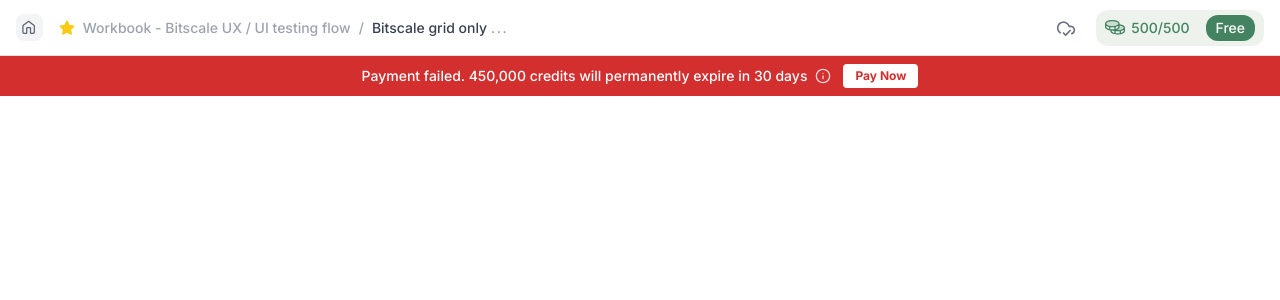
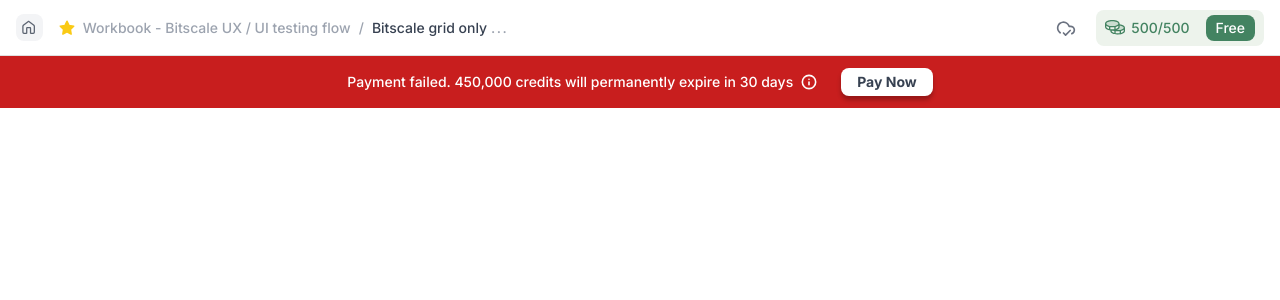
Before and after one commit to sukh285/Bitscale-Workbook, a React (Vite) app: page / in a window 1280 px wide. Shown: the top 300 px of the page. Built offline with nearby package versions, Linux system fonts and the light colour scheme.

Commit message:
feat: add and refine payment banner

```diff
--- a/src/components/ui/CreditsDisplay.jsx
+++ b/src/components/ui/CreditsDisplay.jsx
@@ -3,7 +3,7 @@ import coinsIcon from "/coins.svg";
 
 export const CreditsDisplay = () => {
   return (
-    <div className="flex items-center bg-bit-light-green rounded-xl border border-transparent hover:border-brand-border transition-colors">
+    <div className="flex items-center bg-bit-light-green rounded-lg border border-transparent hover:border-brand-border transition-colors">
       <div className="flex items-center gap-2 py-1 pr-2 pl-2">
         {/* Coins Section */}
         <div className="flex items-center gap-1.5">
@@ -18,7 +18,7 @@ export const CreditsDisplay = () => {
         </div>
 
         {/* Free Badge */}
-        <div className="bg-bit-dark-green text-white text-sm font-medium px-2.5 py-1.5 rounded-xl ml-2 leading-none">
+        <div className="bg-bit-dark-green text-white text-sm font-medium px-2.5 py-1.5 rounded-lg ml-2 leading-none">
           Free
         </div>
       </div>
--- a/src/components/ui/PaymentBanner.jsx
+++ b/src/components/ui/PaymentBanner.jsx
@@ -1,13 +1,19 @@
-import { Info } from "lucide-react";
+import React from "react";
+import infoIcon from "/info.svg";
 
 export const PaymentBanner = () => {
   return (
-    <div className="bg-brand-red text-white px-4 py-2 flex items-center justify-center gap-3 text-sm font-medium">
+    <div className="w-full bg-brand-red text-white px-4 py-3 flex items-center justify-center gap-6 text-sm font-medium text-center">
+      {/* Text Group */}
       <div className="flex items-center gap-2">
-        <span>Payment failed. 450,000 credits will permanently expire in 30 days</span>
-        <Info className="w-4 h-4 opacity-80" />
+        <span>
+          Payment failed. 450,000 credits will permanently expire in 30 days
+        </span>
+        <img src={infoIcon} alt="Info" className="w-4 h-4 object-contain" />
       </div>
-      <button className="bg-white text-brand-red px-3 py-1 rounded text-xs font-bold hover:bg-gray-50 transition-colors">
+
+      {/* Pay Now Button */}
+      <button className="bg-white text-gray-700 font-semibold py-[4px] px-[16px] rounded-lg shadow-shadow1 transition-transform hover:scale-105 active:scale-95">
         Pay Now
       </button>
     </div>
--- a/src/index.css
+++ b/src/index.css
@@ -1,19 +1,21 @@
-@import url('https://fonts.googleapis.com/css2?family=Inter:wght@400;500;700&display=swap');
+@import url("https://fonts.googleapis.com/css2?family=Inter:wght@400;500;700&display=swap");
 @import "tailwindcss";
 
 @theme {
-  --color-brand-red: #D32F2F;
-  --color-brand-bg: #F8F9FA;
-  --color-brand-border: #E0E0E0;
-  --color-grid-header: #F5F5F5;
+  --color-brand-red: #c81e1e;
+  --color-brand-bg: #f8f9fa;
+  --color-brand-border: #e0e0e0;
+  --color-grid-header: #f5f5f5;
 
-  --color-gray-100: #F3F4F6;
-  --color-gray-400: #9CA3AF;
+  --color-gray-100: #f3f4f6;
+  --color-gray-400: #9ca3af;
   --color-gray-700: #374151;
   --color-bit-dark-green: #438361; /* --Bit-Dark-Green */
-  --color-bit-light-green: #EDF3EC;
+  --color-bit-light-green: #edf3ec;
 
-  --font-sans: 'Inter', system-ui, sans-serif;
+  --font-sans: "Inter", system-ui, sans-serif;
+
+  --shadow-shadow1: 0px 4px 4px 0px #00000040;
 }
 
 :root {
```
Also changed, not shown: public/info.svg (added).
